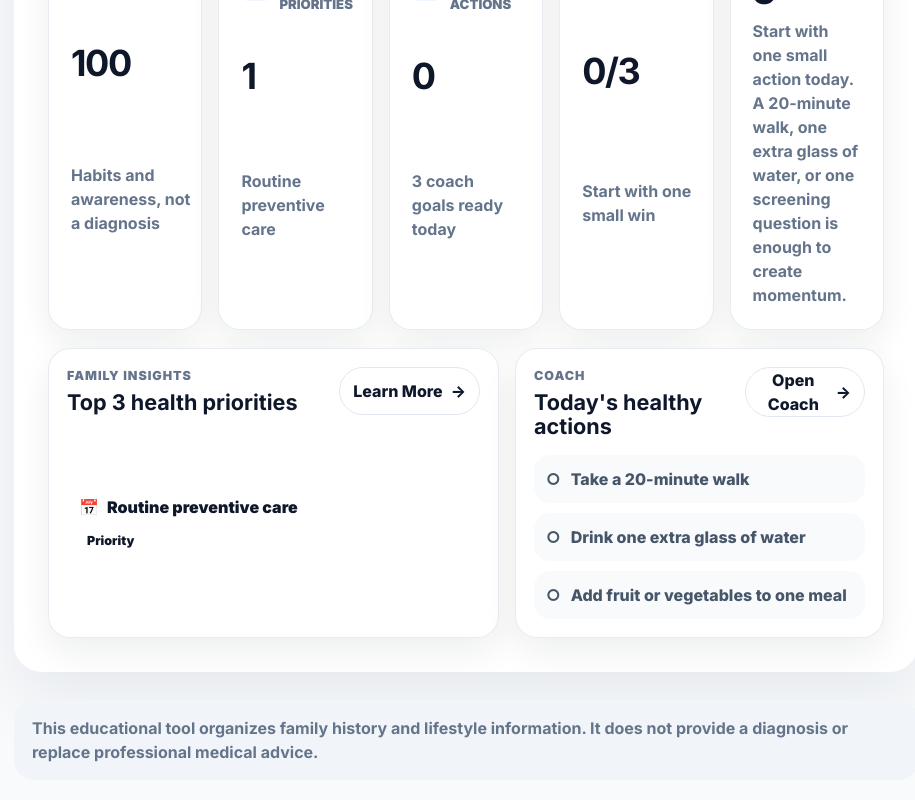
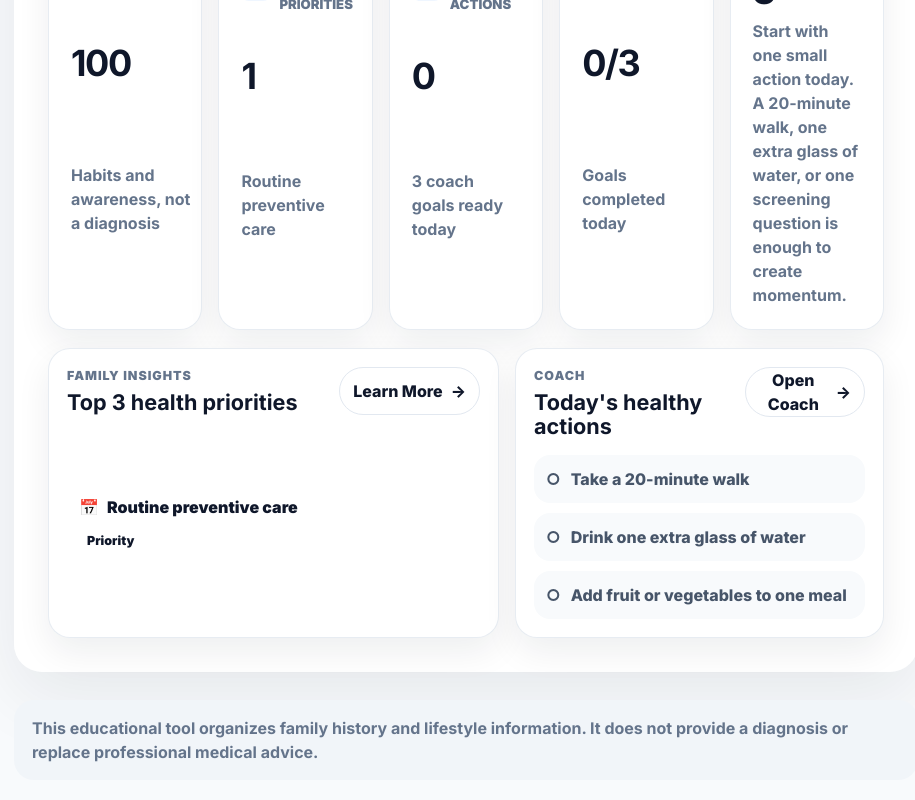
Before and after one commit to kevinlee2010/family-health-app, a React (Vite) app: page / in a window 1280 px wide. Shown: the part 1106-1906 px from the top of the page, without its empty margins (330-1245 px from the left). Built offline with nearby package versions, Linux system fonts and the light colour scheme.

Commit message:
Remove goal streak from AI Prevention Coach

```diff
--- a/src/App.css
+++ b/src/App.css
@@ -3185,7 +3185,7 @@ select:focus-visible {
 
 .coach-daily-grid {
   display: grid;
-  grid-template-columns: minmax(220px, 0.8fr) minmax(280px, 1.25fr) minmax(220px, 0.95fr);
+  grid-template-columns: minmax(280px, 1.2fr) minmax(220px, 0.8fr);
   gap: 14px;
 }
 
--- a/src/App.jsx
+++ b/src/App.jsx
@@ -1981,7 +1981,6 @@ function App() {
   const preventionScoreStatus = getPreventionScoreStatus(preventionScore.score)
   const coachGoals = buildCoachGoals(preventionScore)
   const completedCoachGoals = coachGoals.filter((goal) => habitProgress[goal.id])
-  const coachStreak = completedCoachGoals.length
   const coachMessage = getCoachMessage({
     completedCount: completedCoachGoals.length,
     totalGoals: coachGoals.length,
@@ -2111,8 +2110,8 @@ function App() {
     {
       icon: '🔥',
       label: 'Habit Progress',
-      value: `${coachStreak}/${coachGoals.length}`,
-      detail: coachStreak > 0 ? 'Momentum started' : 'Start with one small win',
+      value: `${completedCoachGoals.length}/${coachGoals.length}`,
+      detail: 'Goals completed today',
     },
     {
       icon: '📅',
@@ -3599,14 +3598,13 @@ function App() {
                 encouragement, and prevention insights.
               </p>
             </div>
-            <span className="privacy-pill">{coachStreak} day-goal streak</span>
           </div>
 
           <section className="coach-daily-panel" aria-labelledby="daily-coach-title">
             <div className="coach-daily-header">
               <div>
-                <p className="eyebrow">Goal streak</p>
-                <h2 id="daily-coach-title">{coachStreak}-day streak</h2>
+                <p className="eyebrow">Weekly encouragement</p>
+                <h2 id="daily-coach-title">{coachMessage}</h2>
               </div>
               <button
                 className="secondary-action"
@@ -3622,11 +3620,6 @@ function App() {
             </div>
 
             <div className="coach-daily-grid">
-              <section className="coach-card compact-coach-card">
-                <p className="eyebrow">Weekly encouragement</p>
-                <p>{coachMessage}</p>
-              </section>
-
               <section className="coach-card compact-coach-card">
                 <p className="eyebrow">Today's goals</p>
                 <ul className="habit-list">
```
